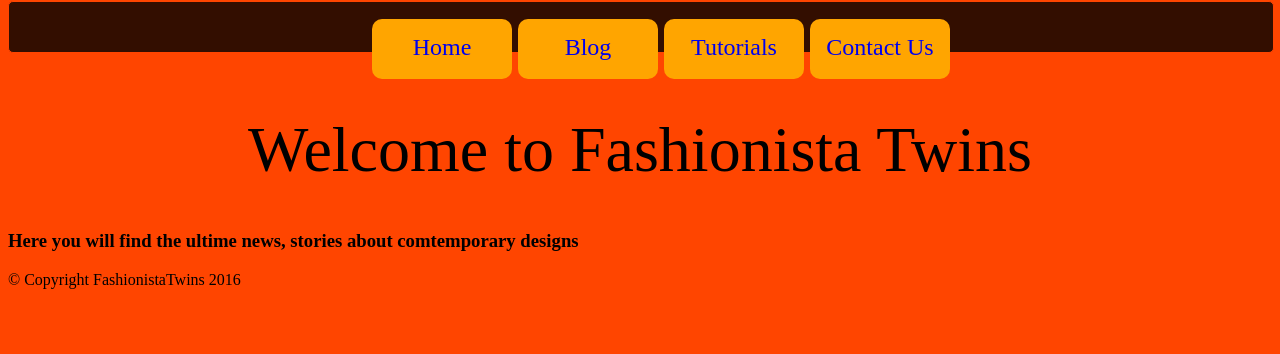
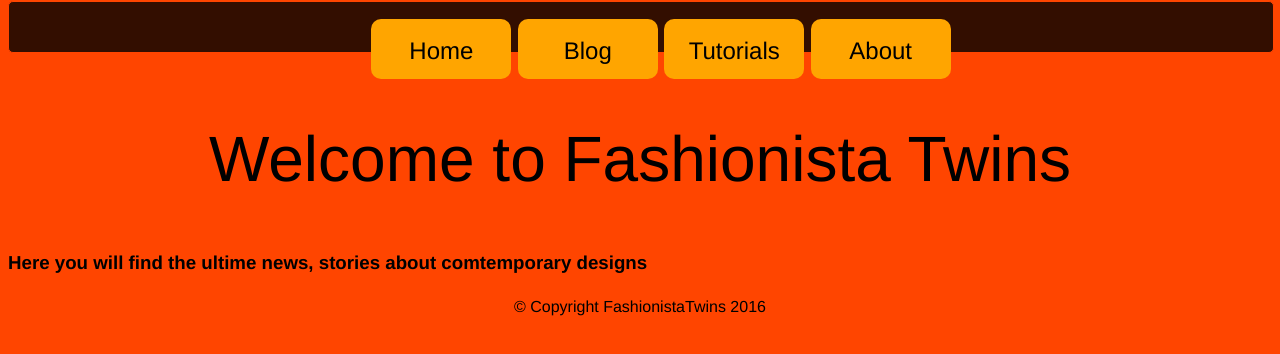
Before and after one commit to scottdiallo/fashionistaTwins, a plain HTML site: page index.html in a window 1280 px wide. Drawn offline with nearby package versions, Linux system fonts and the light colour scheme.

Commit message:
footer styled to desired color

```diff
--- a/css/style.css
+++ b/css/style.css
@@ -1,6 +1,15 @@
 html {
     background-color: orangered;
     margin-top: -7px;
+    font-family: 'Myriad Set Pro', 'Helvetica Neue', Helvetica, Arial, sans-serif;
+}
+
+body {
+    /*    font-family: sans-serif;
+    */
+    font-style: normal;
+    font-weight: 400;
+    line-height: 1.45;
 }
 
 .navBar {
@@ -37,8 +46,18 @@ ul li a {
     text-decoration: none;
 }
 
+a:link {
+    color: black
+}
+
 :visited {
     color: black;
+}
+
+a:link,
+a:visited,
+a:active {
+    text-decoration: none;
 }
 
 .hero-text {
@@ -46,6 +65,7 @@ ul li a {
     font-weight: 400;
     text-align: center;
     margin-top: 60px;
+    vertical-align: middle;
 }
 
 
@@ -54,3 +74,7 @@ ul li a {
     color: yellow;
 }
 */
+
+footer {
+    text-align: center;
+}
--- a/index.html
+++ b/index.html
@@ -11,7 +11,7 @@
         <li><a href="#">Home</a></li>
         <li><a href="#">Blog</a></li>
         <li><a href="#">Tutorials</a></li>
-        <li><a href="#">Contact Us</a></li>
+        <li><a href="#">About </a></li>
     </ul>
 </nav>
 
```
